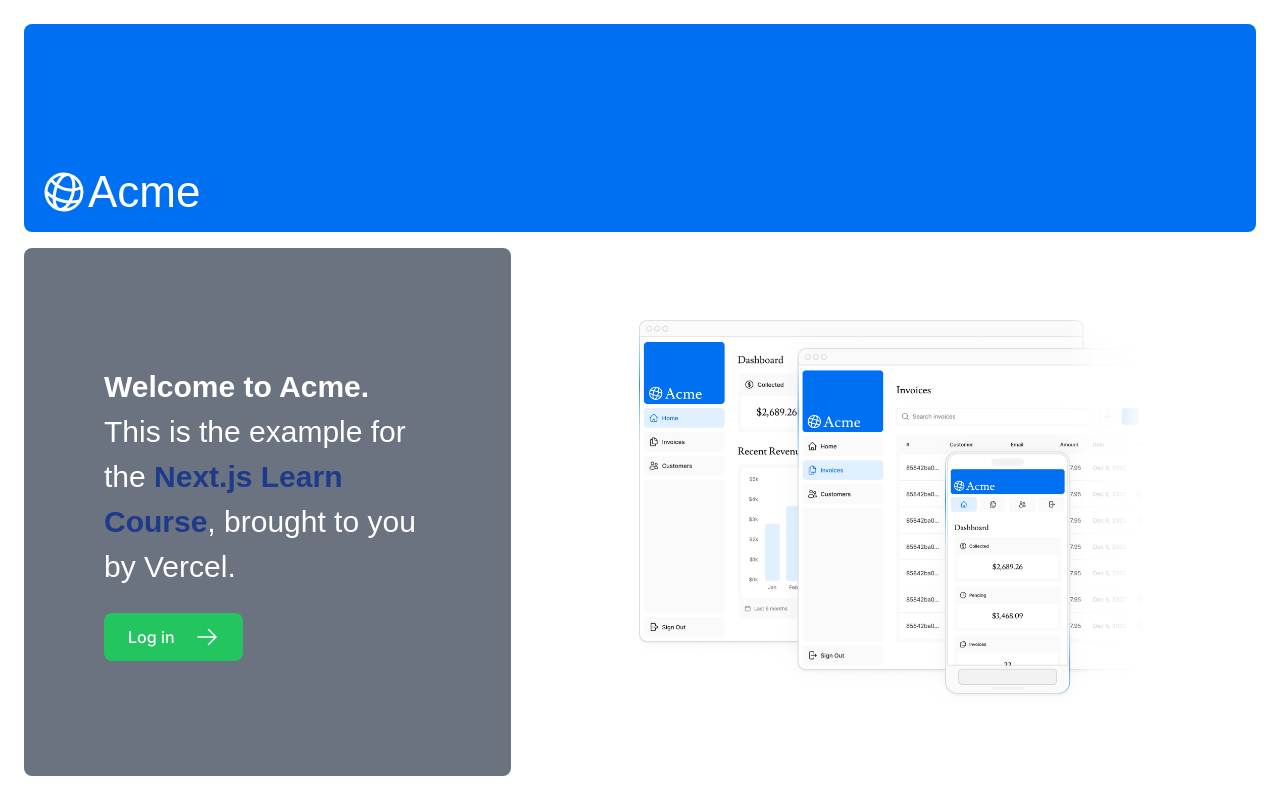
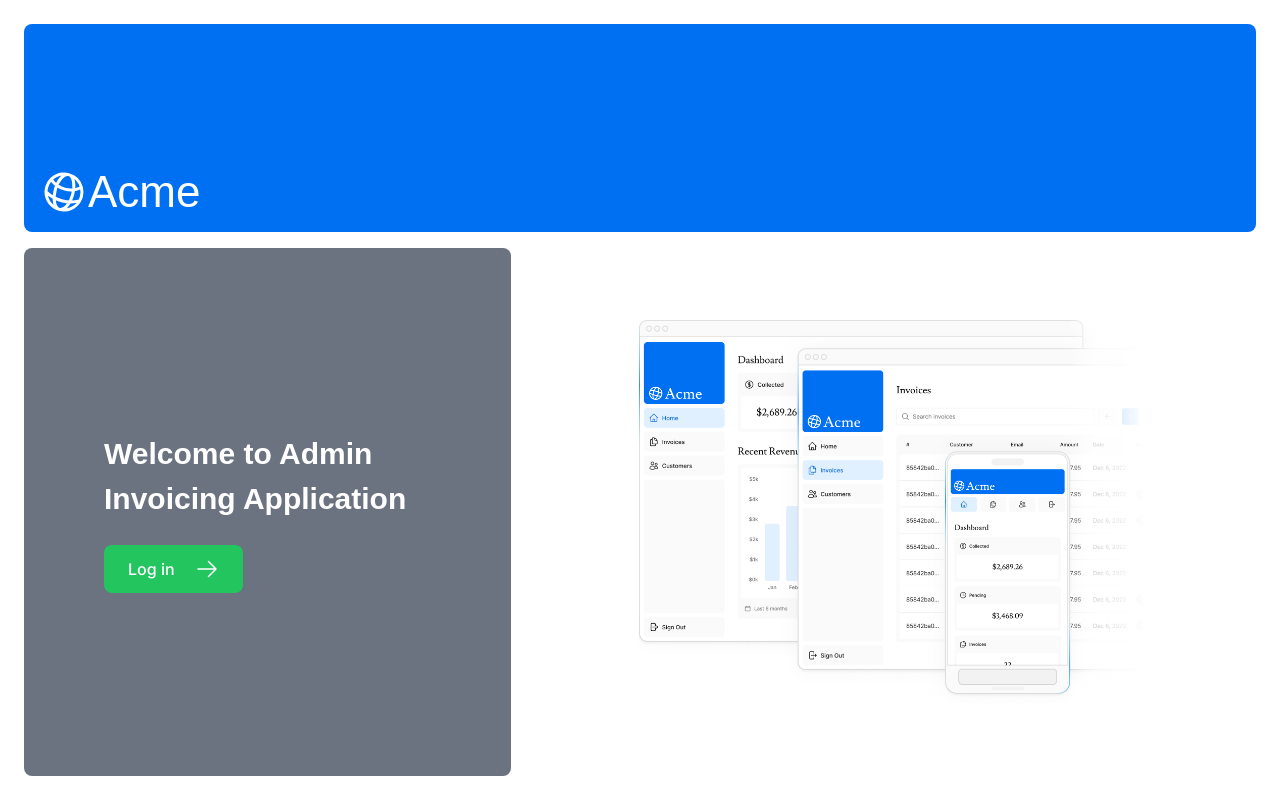
Before and after one commit to heuristic-machina/nextjs_dashboard, a Next.js app: page / in a window 1280 px wide. Built offline with nearby package versions, Linux system fonts and the light colour scheme; a web font is replaced by a local one.

Commit message:
landing page

```diff
--- a/app/page.tsx
+++ b/app/page.tsx
@@ -15,11 +15,7 @@
             <div className="mt-4 flex grow flex-col gap-4 md:flex-row">
                 <div className="flex flex-col justify-center gap-6 rounded-lg bg-gray-500 px-6 py-10 md:w-2/5 md:px-20">
                     <p className={`${lusitana.className} text-xl text-white md:text-3xl md:leading-normal`}>
-                        <strong>Welcome to Acme.</strong> This is the example for the{' '}
-                        <a href="https://nextjs.org/learn/" className="text-blue-900">
-                            <strong>Next.js Learn Course</strong>
-                        </a>
-                        , brought to you by Vercel.
+                        <strong>Welcome to Admin Invoicing Application</strong>
                     </p>
                     <Link
                         href="/login"
```
